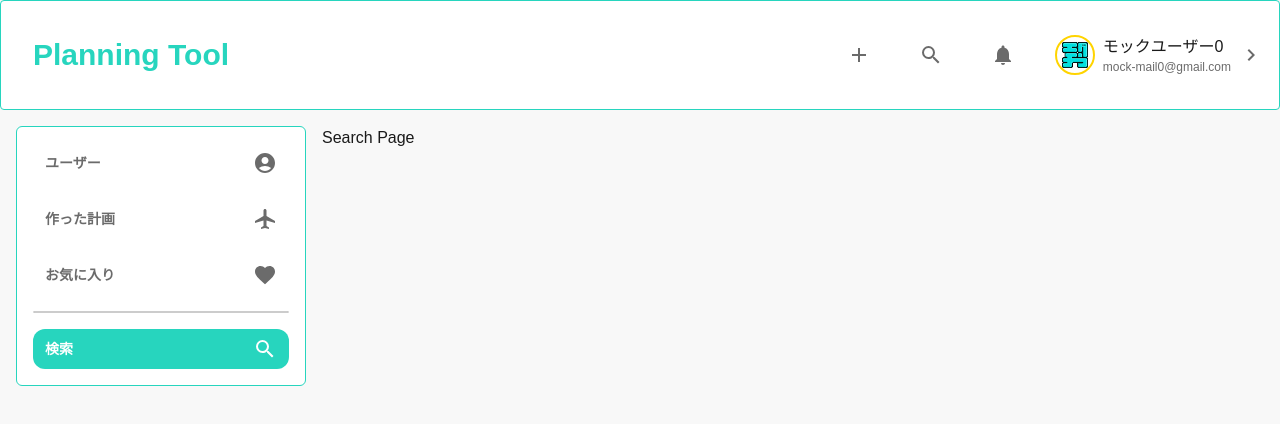
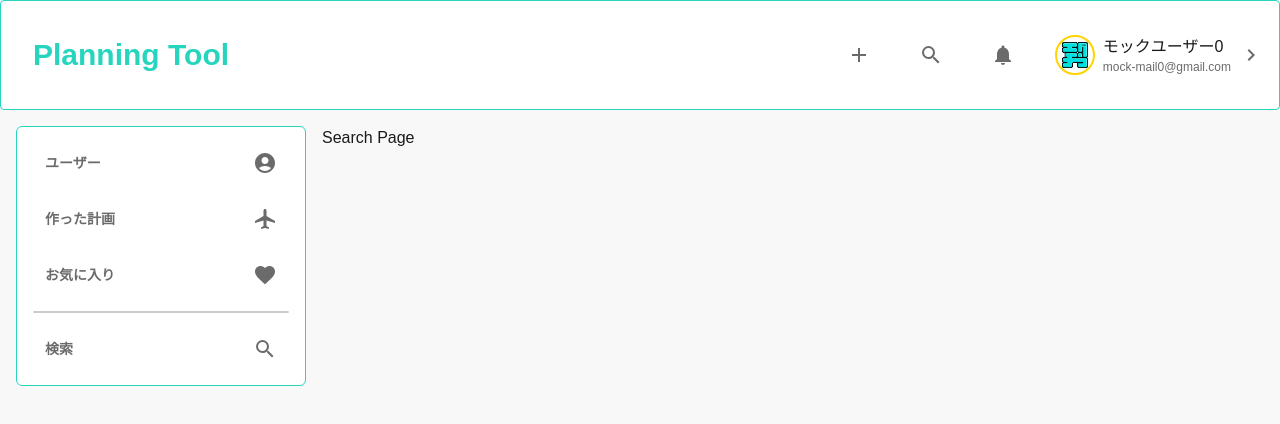
Before and after one commit to SOTA-swp/frontend, a Next.js app: page /search in a window 1280 px wide. Shown: the top 424 px of the page. Built offline with nearby package versions, Linux system fonts and the light colour scheme.

Commit message:
🎨 SearchPageもStoreで判定

```diff
--- a/app/(main)/_components/side/Side.tsx
+++ b/app/(main)/_components/side/Side.tsx
@@ -62,14 +62,7 @@ function Side() {
         className="sticky rounded-md w-[290px] flex flex-col gap-4 py-4 px-4 border border-primary bg-paper"
         style={{ top: HEADER_HEIGHT + 16 }}>
         {ITEM_DATA.map((item) => {
-          const isCurrentView = (() => {
-            if (
-              pathName === PATH.SEARCH &&
-              item.sideViewType === SIDE_VIEWS.SEARCH
-            )
-              return true;
-            return currentView === item.sideViewType;
-          })();
+          const isCurrentView = currentView === item.sideViewType;
           return (
             <React.Fragment key={item.sideViewType}>
               {item.sideViewType === "search" && (
```
